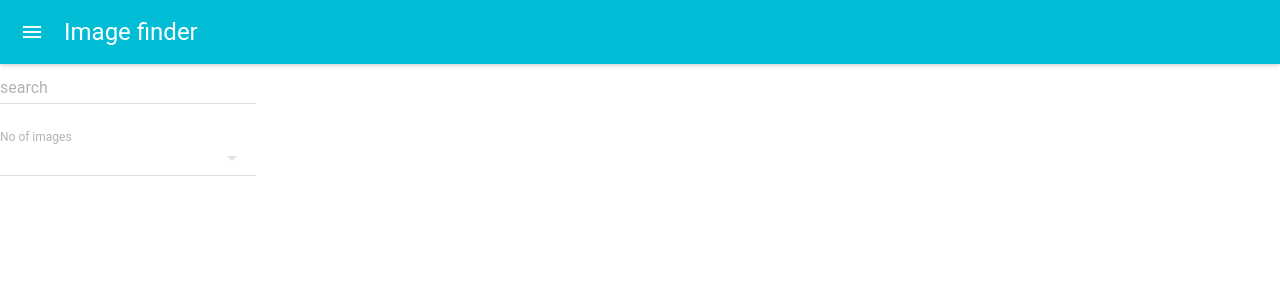
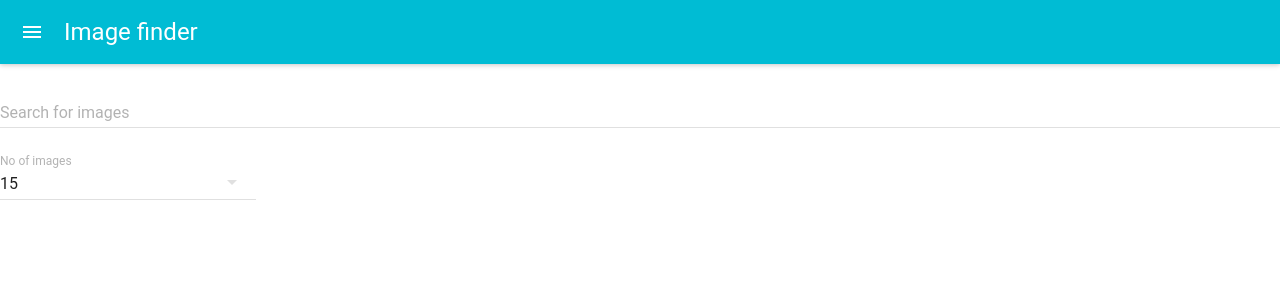
Before and after one commit to harsha-sira/pixabay-image-app, a React (Create React App) app: page / in a window 1280 px wide. Shown: the top 300 px of the page. Built offline with nearby package versions, Linux system fonts and the light colour scheme.

Commit message:
adding search components

```diff
--- a/src/App.js
+++ b/src/App.js
@@ -8,8 +8,10 @@ class App extends Component {
     render() {
         return (
             <MuiThemeProvider>
-                <NavBar/>
-                <Search/>
+                <div>
+                    <NavBar/>
+                    <Search/>
+                </div>
             </MuiThemeProvider>
         );
 
--- a/src/component/search/search.js
+++ b/src/component/search/search.js
@@ -1,22 +1,47 @@
 import React, {Component} from 'react';
 import {MenuItem, TextField} from "material-ui";
 import {SelectField} from "material-ui";
+import axios from 'axios';
 
 class Search extends Component {
     state = {
-        value: 1,
+        searchText : '',
+        amount : 15,
+        apiUrl : 'https://pixabay.com/api',
+        apiKey: '11521190-f8fb0ba7b6a90b0500ae964e4',
+        images: []
     };
 
-    handleChange = (event, index, value) => this.setState({value});
+    onTextChanged = (e) => {
+          this.setState({ [e.target.name] : e.target.value } , () => {
+              console.log('${this.state.apiUrl}/?key=${this.state.apiKey}&q=${this.state.searchText}&image_type=photo&per_page=${this.state.amount}');
+              axios.get('${this.state.apiUrl}/?key=${this.state.apiKey}&q=${this.state.searchText}&image_type=photo&per_page=${this.state.amount}')
+                  .then(res => this.setState({images : res.data.hits}))
+                  .catch(err => console.log(err));
+          });
+    };
+
+    onAmountChange = (e, index, value) => {
+        this.setState({ amount: value});
+    };
 
     render() {
+        console.log(this.state.images);
         return (
             <div>
-                <TextField hintText="search"/>
+                <TextField
+                    name="searchText"
+                    value={ this.state.searchText }
+                    onChange={this.onTextChanged }
+                    floatingLabelText="Search for images"
+                    fullWidth={true}
+                />
                 <br/>
-                <SelectField floatingLabelText="No of images"
-                             value={this.state.value}
-                             onChange={this.handleChange}>
+                <SelectField
+                    name="amount"
+                    floatingLabelText="No of images"
+                    value={this.state.amount}
+                    onChange={this.onAmountChange }>
 
                     <MenuItem value={5} primaryText="5" />
                     <MenuItem value={10} primaryText="10" />
```
